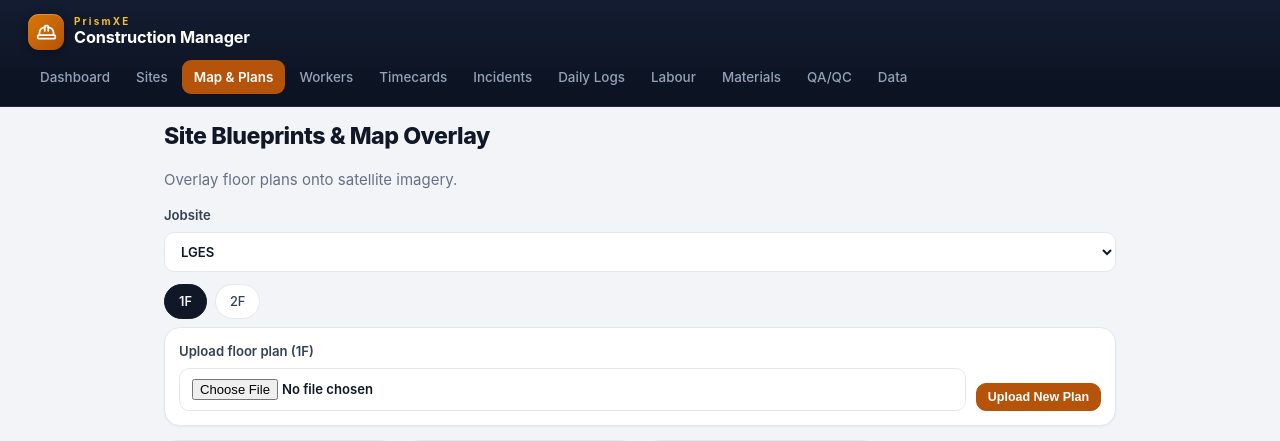
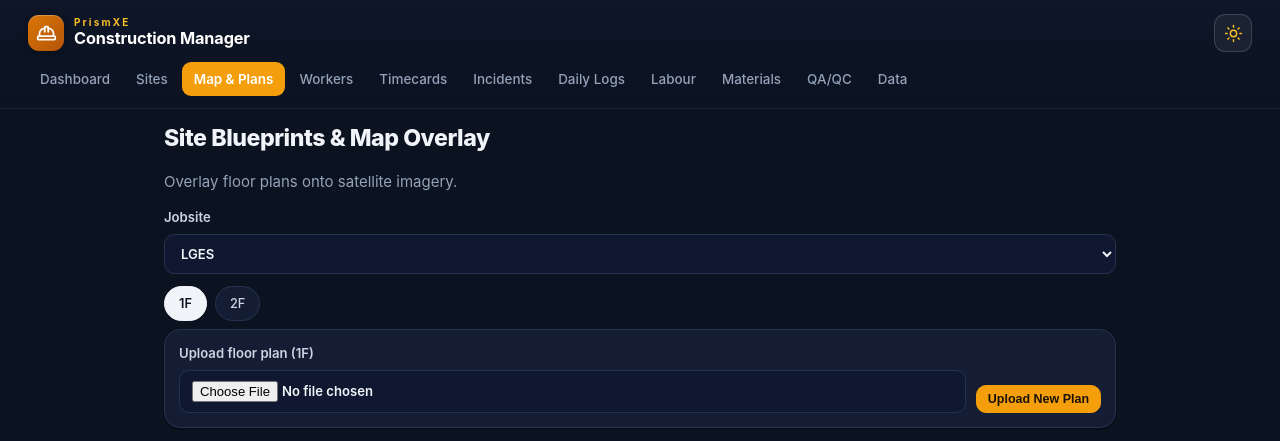
Before and after one commit to jungg181/prismxe-app, a Flask app: page /cm/blueprints in a window 1280 px wide. Shown: the top 441 px of the page. Run offline with Flask 3, Linux system fonts and the light colour scheme.

Commit message:
Dark mode for /cm/: dark theme by default with light/dark toggle

```diff
--- a/templates/cm/base.html
+++ b/templates/cm/base.html
@@ -4,6 +4,7 @@
 <meta charset="utf-8">
 <meta name="viewport" content="width=device-width, initial-scale=1, viewport-fit=cover">
 <meta name="theme-color" content="#0b1220">
+<script>(function(){try{var t=localStorage.getItem('cm-theme')||'dark';document.documentElement.setAttribute('data-theme',t);}catch(e){document.documentElement.setAttribute('data-theme','dark');}})();</script>
 <title>{% block title %}Dashboard{% endblock %} · Construction Manager</title>
 <link rel="stylesheet" href="{{ url_for('static', filename='cm/style.css') }}">
 {% block head %}{% endblock %}
@@ -23,6 +24,7 @@
   'data': '<svg viewBox="0 0 24 24" fill="none" stroke="currentColor" stroke-width="1.8" stroke-linecap="round" stroke-linejoin="round"><ellipse cx="12" cy="5" rx="9" ry="3"/><path d="M3 5v14a9 3 0 0 0 18 0V5"/><path d="M3 12a9 3 0 0 0 18 0"/></svg>'
 } %}
 <header class="topbar">
+  <div class="topbar-row">
   <a class="brand" href="{{ url_for('.dashboard') }}">
     <span class="brand-mark">
       <svg viewBox="0 0 24 24" fill="none" stroke="currentColor" stroke-width="2" stroke-linecap="round" stroke-linejoin="round"><path d="M2 18a1 1 0 0 0 1 1h18a1 1 0 0 0 1-1v-2a1 1 0 0 0-1-1H3a1 1 0 0 0-1 1v2Z"/><path d="M10 10V5a1 1 0 0 1 1-1h2a1 1 0 0 1 1 1v5"/><path d="M4 15v-3a6 6 0 0 1 6-6"/><path d="M14 6a6 6 0 0 1 6 6v3"/></svg>
@@ -32,6 +34,11 @@
       <span class="brand-name">Construction Manager</span>
     </span>
   </a>
+  <button class="theme-toggle" id="themeToggle" aria-label="밝은 테마 / 어두운 테마 전환">
+    <svg class="icon-moon" viewBox="0 0 24 24" fill="none" stroke="currentColor" stroke-width="1.8" stroke-linecap="round" stroke-linejoin="round"><path d="M12 3a6 6 0 0 0 9 9 9 9 0 1 1-9-9Z"/></svg>
+    <svg class="icon-sun" viewBox="0 0 24 24" fill="none" stroke="currentColor" stroke-width="1.8" stroke-linecap="round" stroke-linejoin="round"><circle cx="12" cy="12" r="4"/><path d="M12 2v2"/><path d="M12 20v2"/><path d="m4.9 4.9 1.4 1.4"/><path d="m17.7 17.7 1.4 1.4"/><path d="M2 12h2"/><path d="M20 12h2"/><path d="m6.3 17.7-1.4 1.4"/><path d="m19.1 4.9-1.4 1.4"/></svg>
+  </button>
+  </div>
   <nav class="topnav">
     {% for key, label, url in nav %}
     <a href="{{ url }}" class="{% if active_tab == key %}active{% endif %}">{{ label }}{% if key == 'timecards' and attention %}<span class="badge">{{ attention }}</span>{% endif %}{% if key == 'qa' and open_defects %}<span class="badge">{{ open_defects }}</span>{% endif %}</a>
@@ -59,6 +66,14 @@
 
 <div id="modal-root"></div>
 <script src="{{ url_for('static', filename='cm/app.js') }}"></script>
+<script>
+document.getElementById('themeToggle').addEventListener('click', function(){
+  var el = document.documentElement;
+  var next = el.getAttribute('data-theme') === 'dark' ? 'light' : 'dark';
+  el.setAttribute('data-theme', next);
+  try { localStorage.setItem('cm-theme', next); } catch(e){}
+});
+</script>
 {% block scripts %}{% endblock %}
 </body>
 </html>
```
